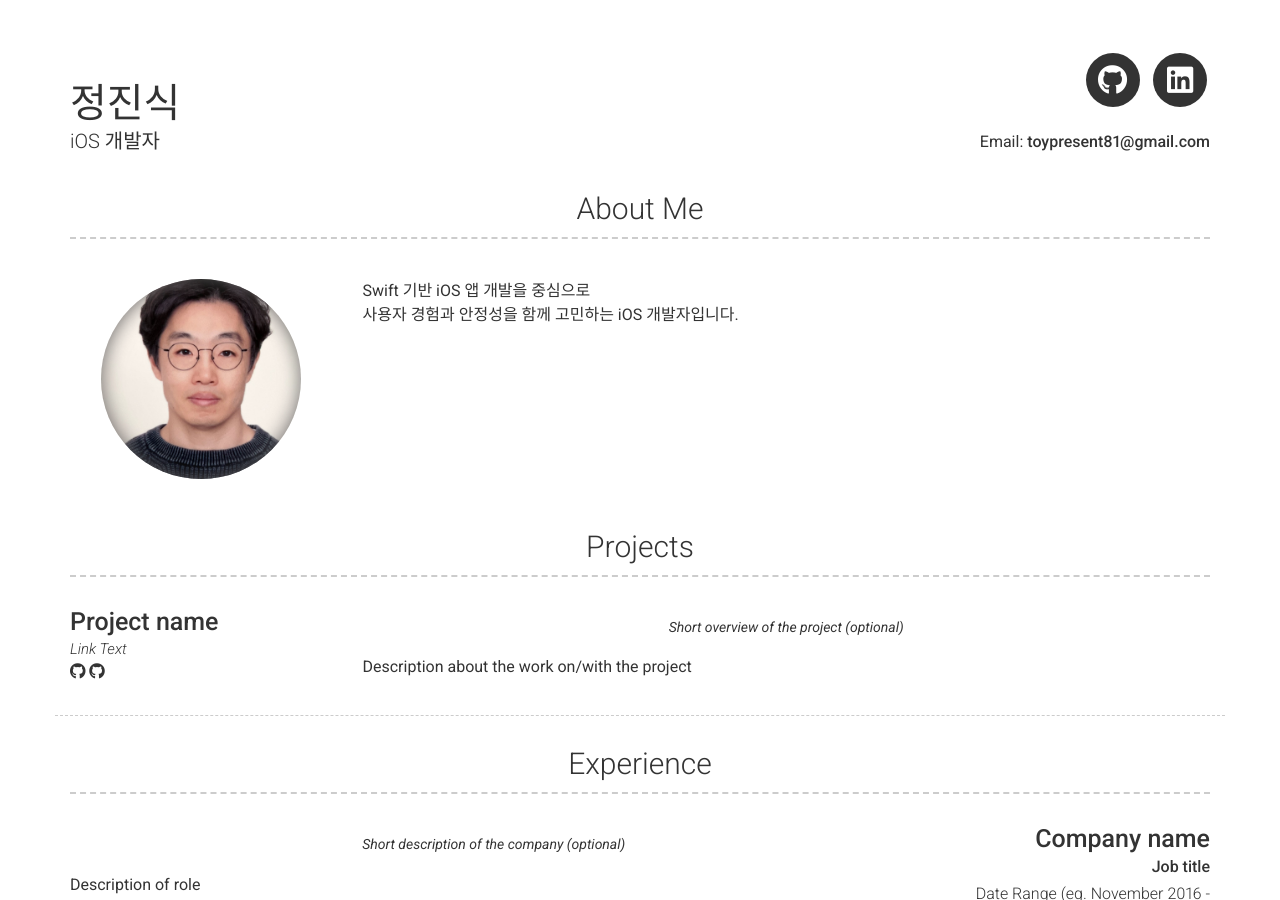
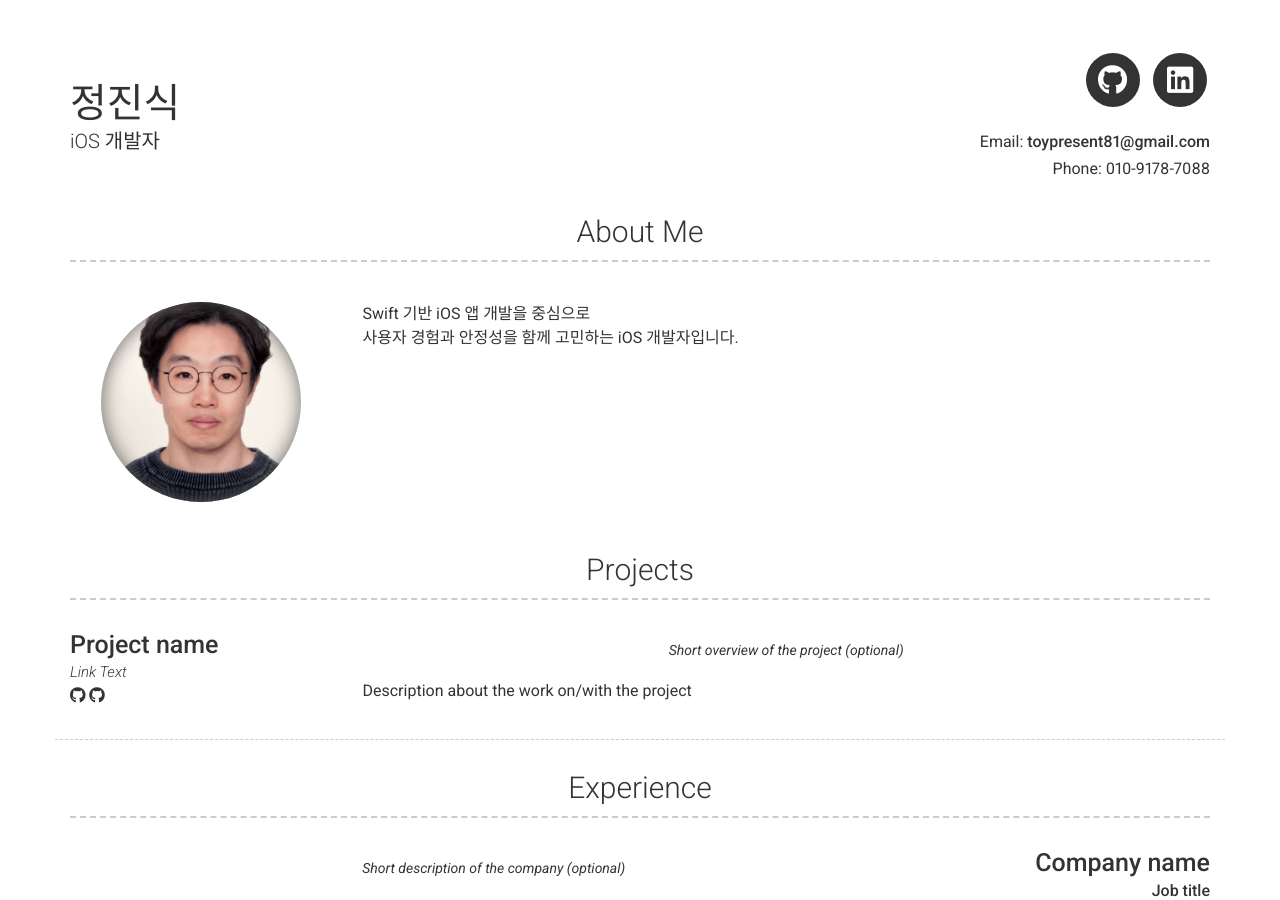
Before and after one commit to toypresent81/toypresent81.github.io, a Jekyll site: the page built from index.md, in a window 1280 px wide and 900 px high. Built offline with Jekyll 4.4.1, drawn with Linux system fonts in a browser that asks for light colours; nearby versions of some CDN libraries.

Commit message:
Update _config.yml

```diff
--- a/_config.yml
+++ b/_config.yml
@@ -14,6 +14,7 @@ version: 2
 name: 정진식
 title: iOS 개발자
 email: toypresent81@gmail.com
+phone: 010-9178-7088
 
 darkmode: false
 
```
